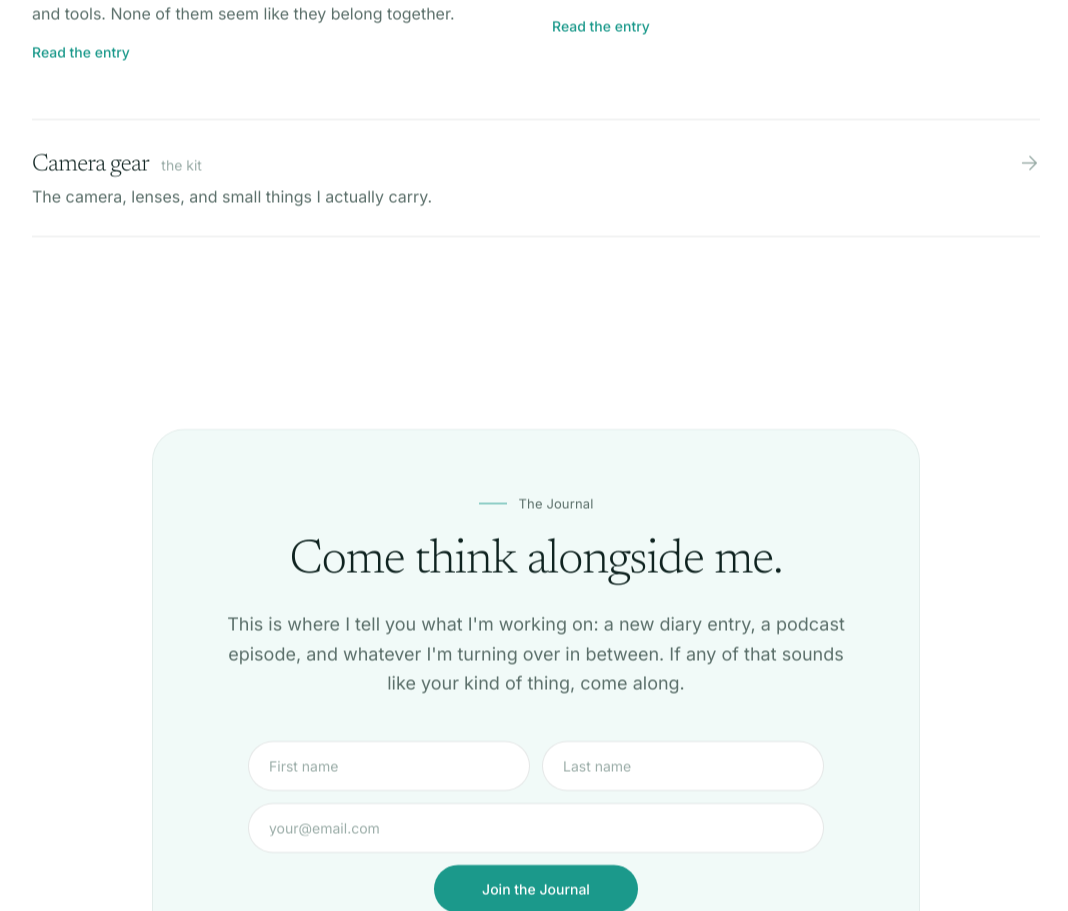
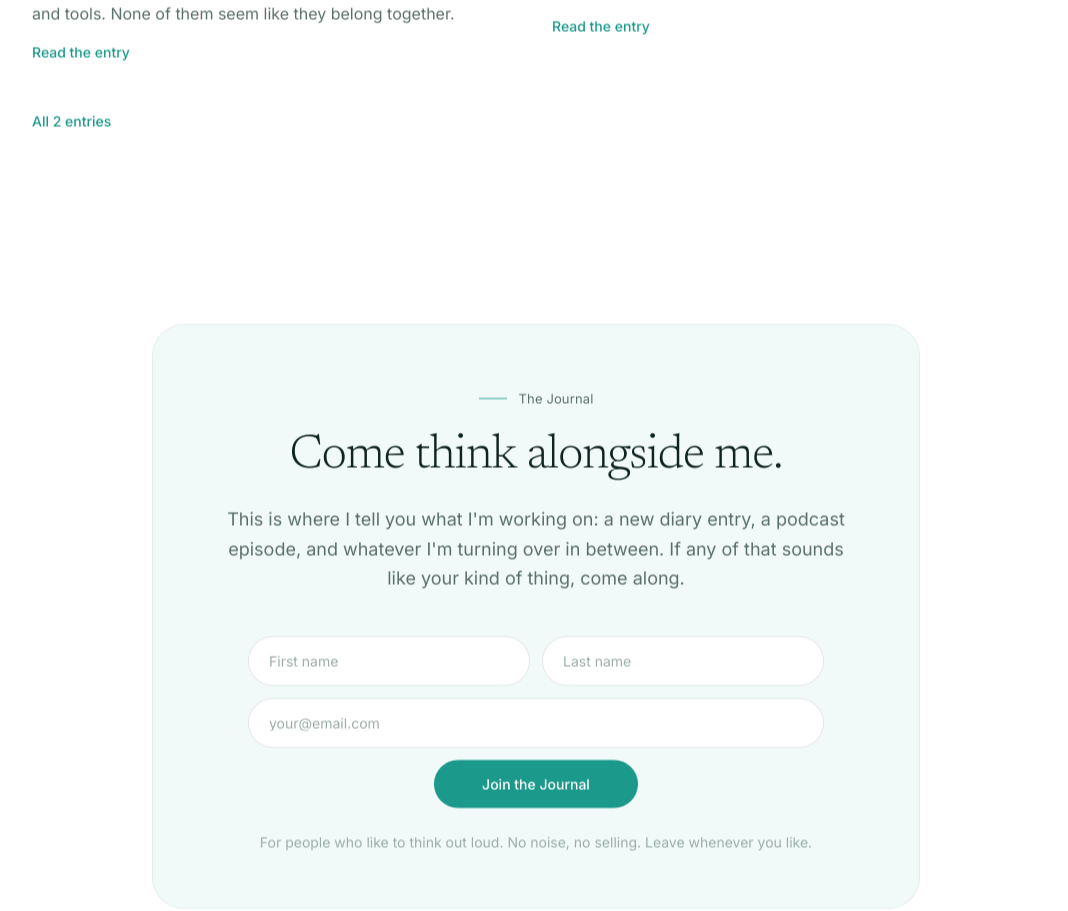
Before and after one commit to iambrandonpolk/brandon-polk-site, a Next.js app: page / in a window 1280 px wide. Shown: the part 1809-2720 px from the top of the page, without its empty margins (104-1172 px from the left). Built offline with nearby package versions, Linux system fonts and the light colour scheme.

Commit message:
Gear link moves off the homepage; always show the all-entries link

```diff
--- a/components/Diaries.jsx
+++ b/components/Diaries.jsx
@@ -56,7 +56,7 @@ export default async function Diaries() {
         ))}
       </div>
 
-      {diaries.length > 2 && (
+      {diaries.length > 0 && (
         <a
           href="/diaries"
           className="link-underline mt-12 inline-block text-sm font-medium text-[var(--brand)]"
@@ -65,35 +65,6 @@ export default async function Diaries() {
         </a>
       )}
 
-      <div className="mt-14 border-t border-[var(--border)]">
-        <a
-          href="/gear"
-          className="group flex items-baseline justify-between gap-6 border-b border-[var(--border)] py-7"
-        >
-          <div>
-            <span className="font-serif text-2xl font-light tracking-tight transition-colors duration-300 group-hover:text-[var(--brand)]">
-              Camera gear
-            </span>
-            <span className="ml-3 text-sm text-[var(--text-faint)]">the kit</span>
-            <p className="mt-1 text-[var(--text-muted)]">
-              The camera, lenses, and small things I actually carry.
-            </p>
-          </div>
-          <svg
-            width="22"
-            height="22"
-            viewBox="0 0 24 24"
-            fill="none"
-            stroke="currentColor"
-            strokeWidth="1.6"
-            strokeLinecap="round"
-            strokeLinejoin="round"
-            className="shrink-0 translate-y-1 text-[var(--text-faint)] transition-all duration-300 group-hover:translate-x-1 group-hover:text-[var(--brand)]"
-          >
-            <path d="M5 12h14M13 5l7 7-7 7" />
-          </svg>
-        </a>
-      </div>
     </Section>
   );
 }
```
